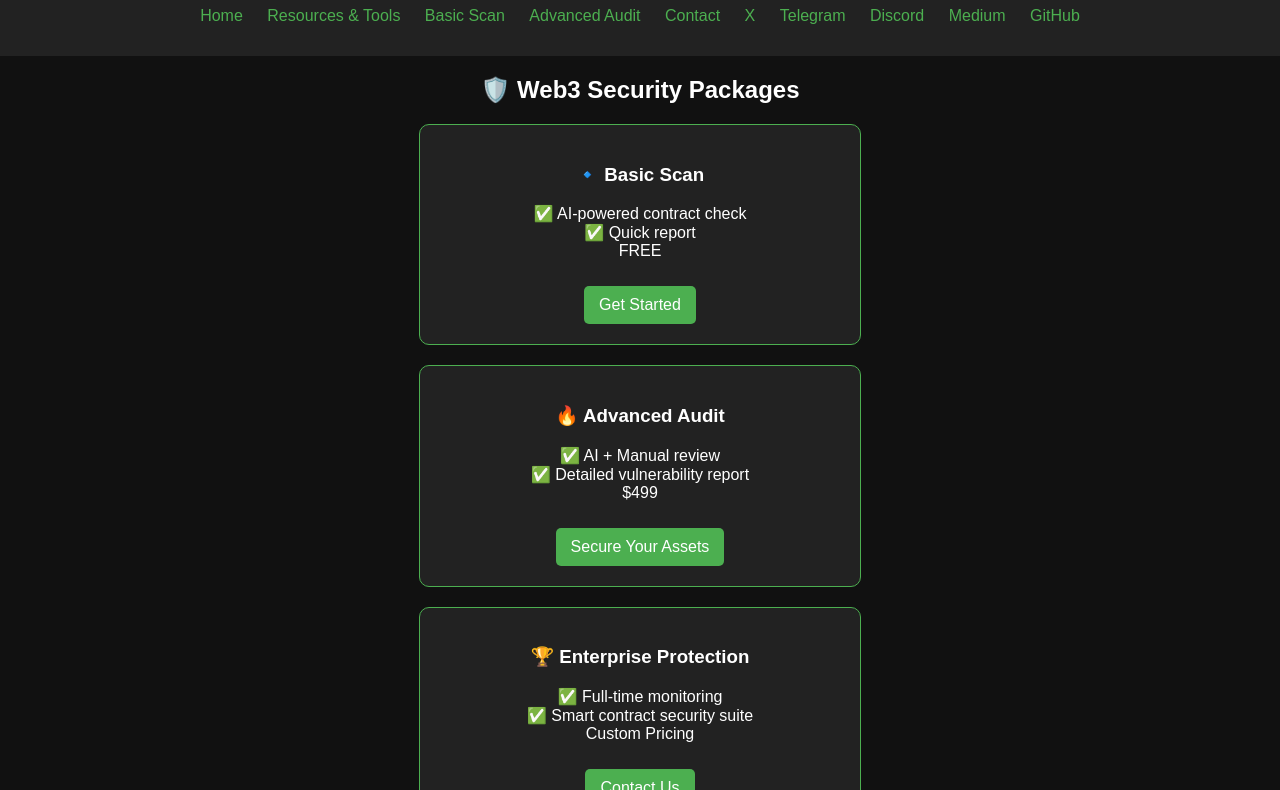
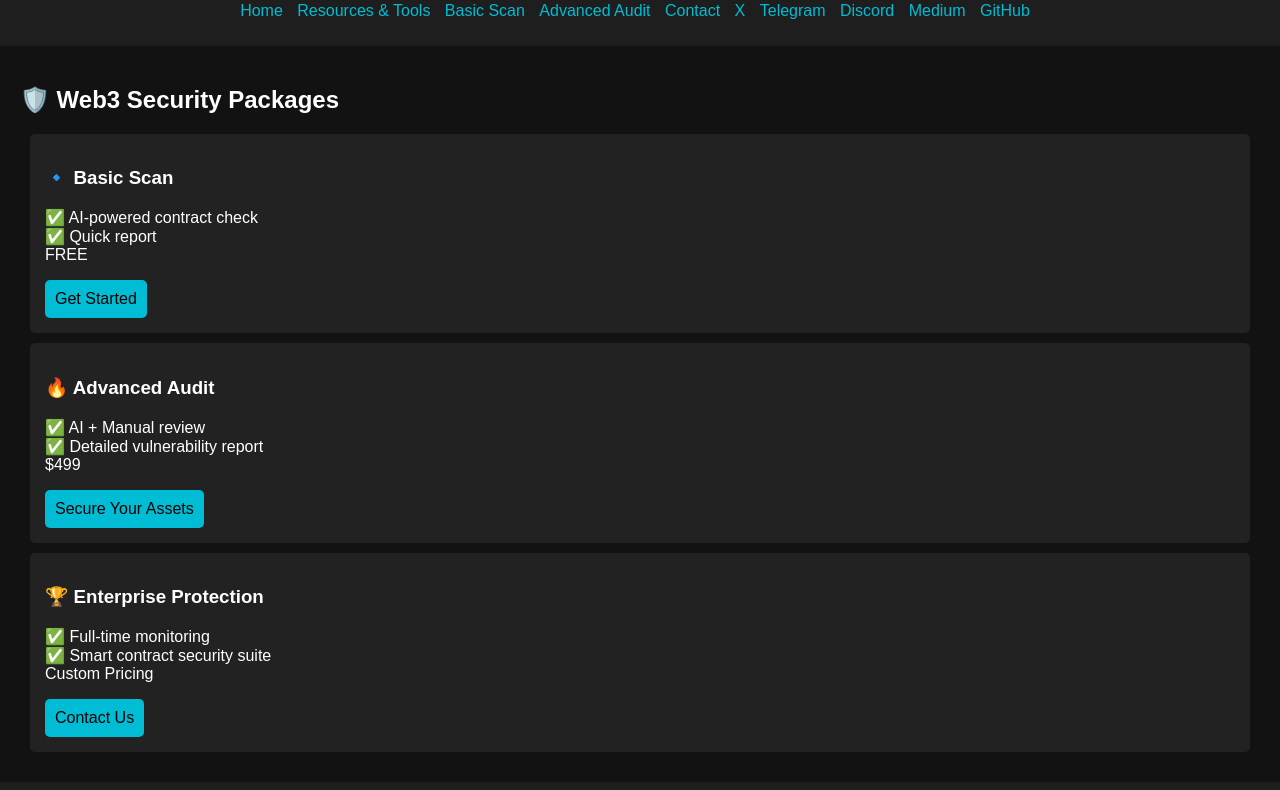
Before and after one commit to Aegis-Vault/AegisVault, a plain HTML site: page index.html in a window 1280 px wide. Shown: the part 88-878 px from the top of the page. Drawn offline with Linux system fonts and the light colour scheme.

Commit message:
Update styles.css

```diff
--- a/styles.css
+++ b/styles.css
@@ -2,18 +2,14 @@ body {
     font-family: Arial, sans-serif;
     margin: 0;
     padding: 0;
-    background-color: #111;
-    color: #fff;
-    text-align: center;
+    background-color: #121212;
+    color: white;
 }
 
 header {
-    background-color: #222;
-    padding: 15px;
-}
-
-h1 {
-    color: #4CAF50;
+    background: #1e1e1e;
+    padding: 10px;
+    text-align: center;
 }
 
 nav ul {
@@ -23,44 +19,36 @@ nav ul {
 
 nav ul li {
     display: inline;
-    margin: 0 10px;
+    margin-right: 10px;
 }
 
 nav ul li a {
-    color: #4CAF50;
+    color: #00bcd4;
     text-decoration: none;
 }
 
-.package {
-    border: 1px solid #4CAF50;
+section {
     padding: 20px;
-    margin: 20px auto;
-    width: 80%;
-    max-width: 400px;
-    background-color: #222;
-    border-radius: 10px;
 }
 
-.premium {
-    border: 2px solid #FFD700;
+.package {
+    background: #222;
+    padding: 15px;
+    margin: 10px;
+    border-radius: 5px;
 }
 
 .button {
     display: inline-block;
-    background-color: #4CAF50;
-    color: white;
-    padding: 10px 15px;
+    background: #00bcd4;
+    color: black;
+    padding: 10px;
+    border-radius: 5px;
     text-decoration: none;
-    border-radius: 5px;
-    margin-top: 10px;
-}
-
-.button:hover {
-    background-color: #45a049;
 }
 
 footer {
-    margin-top: 20px;
+    text-align: center;
     padding: 10px;
-    background-color: #222;
+    background: #1e1e1e;
 }
```
